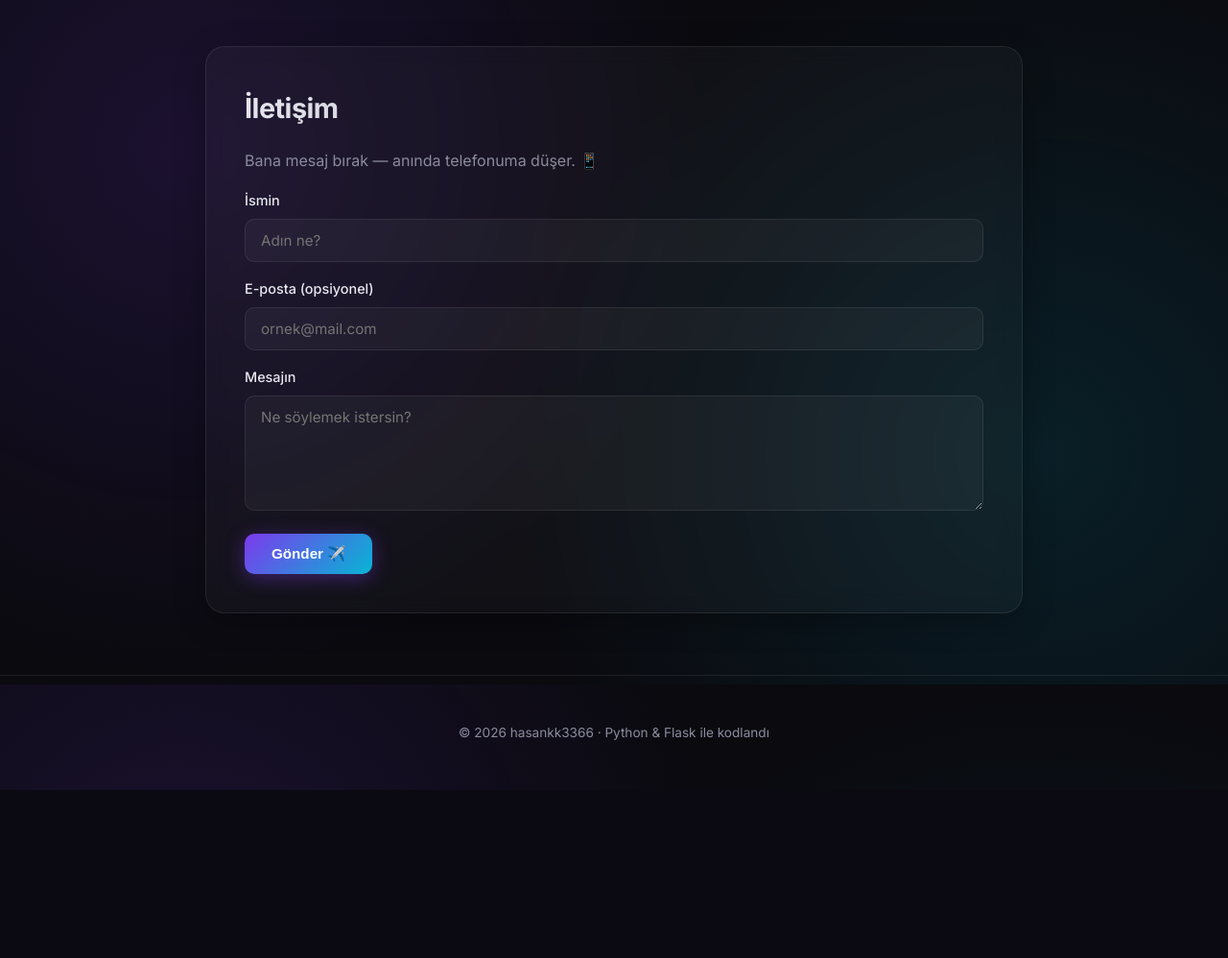
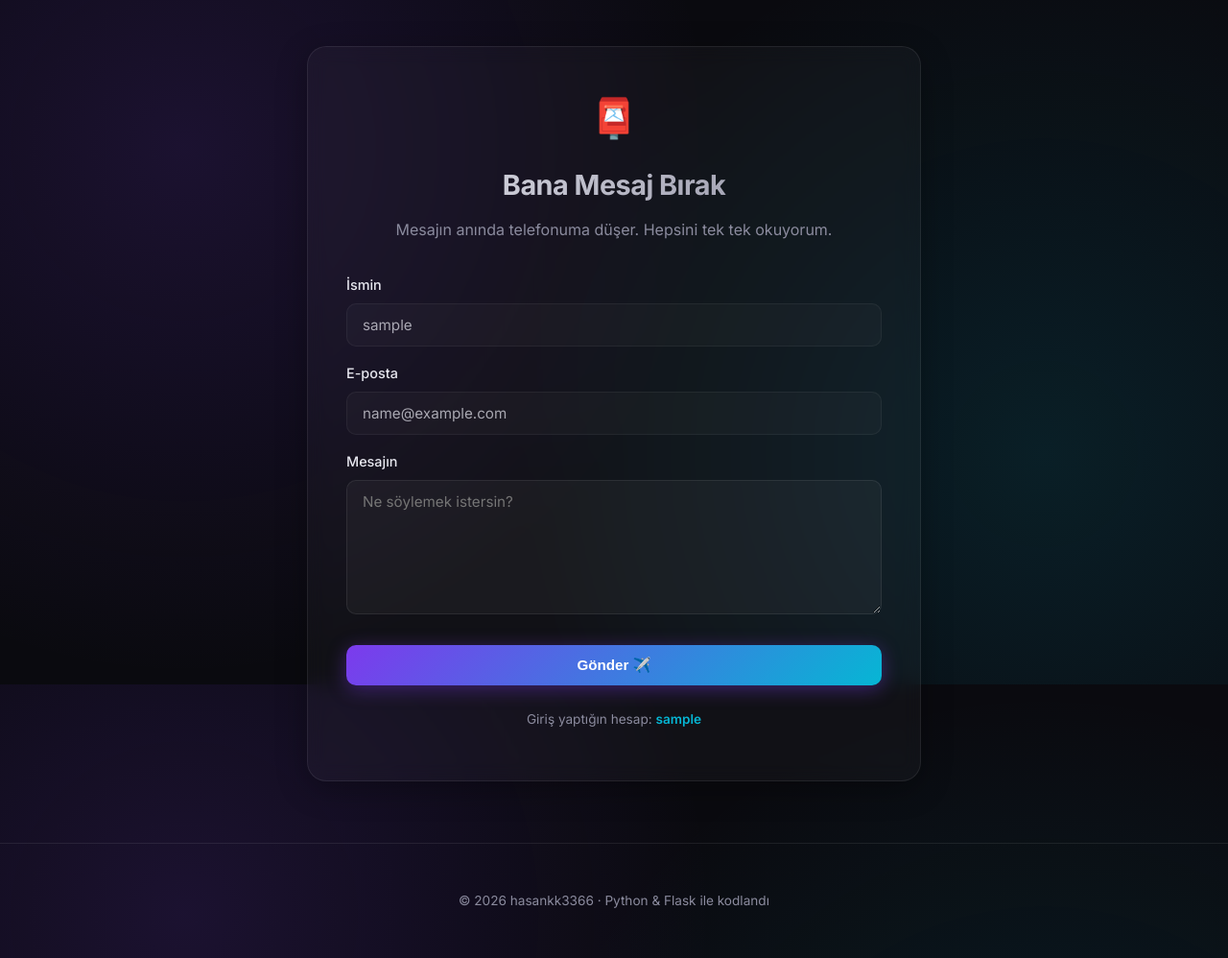
Before and after one commit to hasankk3366/hasankk3366, a Flask app: page /iletisim in a window 1280 px wide. Shown: the part 87-1085 px from the top of the page at 96% size. Before the commit the page ends 910 px from the top, so only its background shows below. Run offline with Flask 3, Linux system fonts and the light colour scheme; the visitor is signed in with stand-in values (Sample User, id 1).

Commit message:
iletisim login zorunlu, anasayfa ve hakkimda yenilendi

```diff
--- a/app.py
+++ b/app.py
@@ -68,6 +68,7 @@ def hakkimda():
 
 
 @app.route("/iletisim", methods=["GET", "POST"])
+@login_required
 def iletisim():
     if request.method == "POST":
         isim = request.form.get("isim")
--- a/templates/iletisim.html
+++ b/templates/iletisim.html
@@ -1,21 +1,56 @@
 {% extends "base.html" %}
 {% block baslik %}İletişim — hasankk3366{% endblock %}
 {% block icerik %}
-<div class="card">
-    <h2>İletişim</h2>
-    <p>Bana mesaj bırak — anında telefonuma düşer. 📱</p>
+
+<div class="card" style="max-width: 640px; margin: 0 auto;">
+
+    <div style="text-align: center; margin-bottom: 2rem;">
+        <div style="font-size: 2.5rem; margin-bottom: 0.75rem;">📮</div>
+        <h2 style="margin-bottom: 0.5rem;">Bana Mesaj Bırak</h2>
+        <p style="margin: 0;">Mesajın anında telefonuma düşer. Hepsini tek tek okuyorum.</p>
+    </div>
 
     <form method="POST">
+
         <label for="isim">İsmin</label>
-        <input type="text" id="isim" name="isim" required placeholder="Adın ne?">
+        <input
+            type="text"
+            id="isim"
+            name="isim"
+            value="{{ current_user.kullanici_adi }}"
+            readonly
+            style="opacity: 0.7; cursor: not-allowed;"
+        >
 
-        <label for="email">E-posta (opsiyonel)</label>
-        <input type="email" id="email" name="email" placeholder="ornek@mail.com">
+        <label for="email">E-posta</label>
+        <input
+            type="email"
+            id="email"
+            name="email"
+            value="{{ current_user.email }}"
+            readonly
+            style="opacity: 0.7; cursor: not-allowed;"
+        >
 
         <label for="mesaj">Mesajın</label>
-        <textarea id="mesaj" name="mesaj" required placeholder="Ne söylemek istersin?"></textarea>
+        <textarea
+            id="mesaj"
+            name="mesaj"
+            required
+            placeholder="Ne söylemek istersin?"
+            rows="6"
+        ></textarea>
 
-        <button type="submit">Gönder ✈️</button>
+        <button type="submit" style="width: 100%; margin-top: 1.5rem;">
+            Gönder ✈️
+        </button>
+
     </form>
+
+    <p style="text-align: center; margin-top: 1.5rem; font-size: 0.85rem; color: var(--text-dim);">
+        Giriş yaptığın hesap: <strong style="color: var(--accent2);">{{ current_user.kullanici_adi }}</strong>
+    </p>
+
 </div>
+
 {% endblock %}
```
